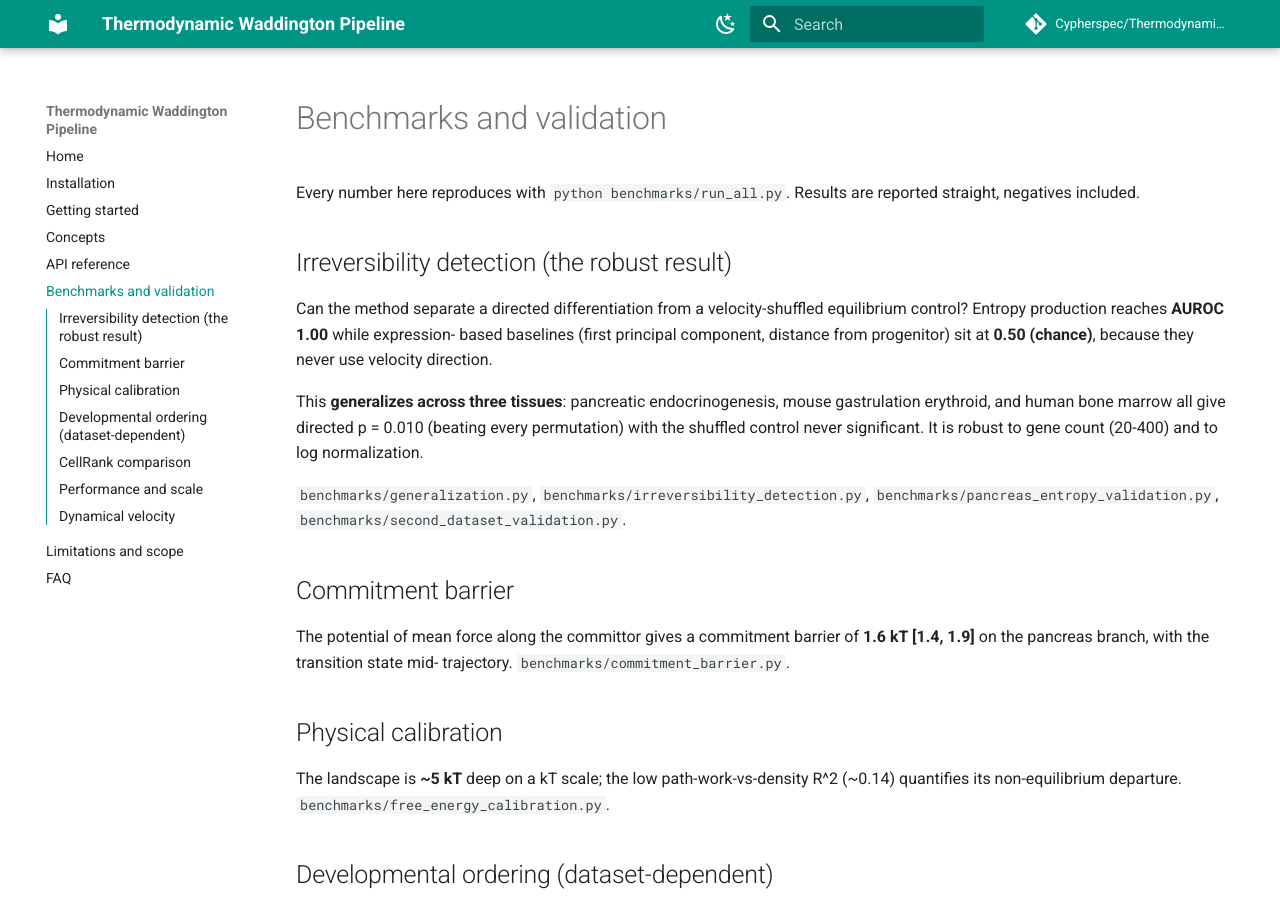
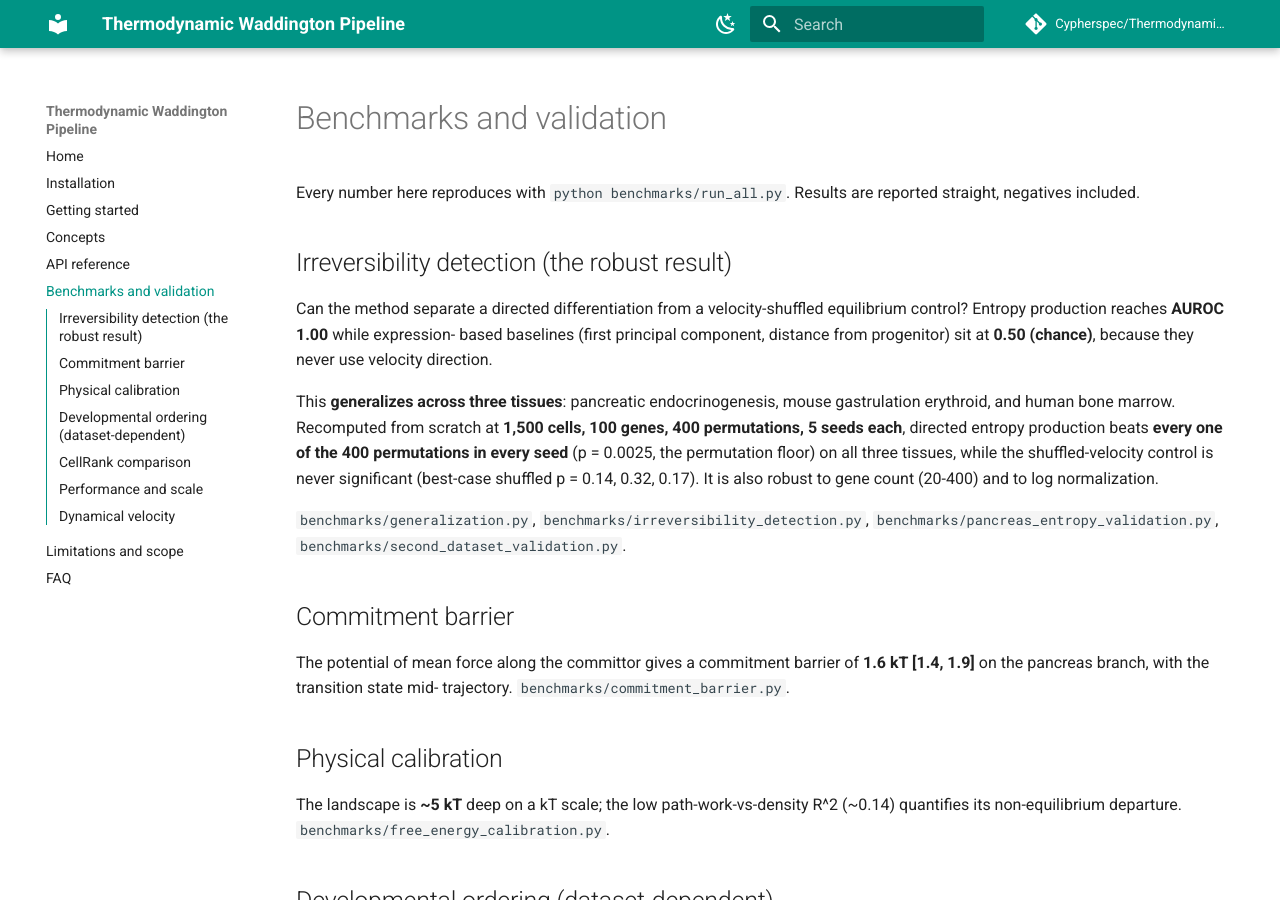
Before and after one commit to Cypherspec/Thermodynamic-Waddington-Pipeline, an MkDocs documentation site: the page built from docs/benchmarks.md, in a window 1280 px wide and 900 px high. Built offline with MkDocs 1.6.1 and Material for MkDocs 9.7.7, drawn with Linux system fonts in a browser that asks for light colours; comment, search, counter and statistics services are not loaded.

Commit message:
Docs: cite recomputed irreversibility result (p=0.0025 across 3 tissues)
README, benchmarks doc, and changelog now quote the recomputed generalization
(1500 cells, 400 permutations, 5 seeds, worst-case directed p=0.0025) instead of
the old 100-permutation p=0.010.

```diff
--- a/docs/benchmarks.md
+++ b/docs/benchmarks.md
@@ -11,9 +11,12 @@ based baselines (first principal component, distance from progenitor) sit at
 **0.50 (chance)**, because they never use velocity direction.
 
 This **generalizes across three tissues**: pancreatic endocrinogenesis,
-mouse gastrulation erythroid, and human bone marrow all give directed p = 0.010
-(beating every permutation) with the shuffled control never significant. It is
-robust to gene count (20-400) and to log normalization.
+mouse gastrulation erythroid, and human bone marrow. Recomputed from scratch at
+**1,500 cells, 100 genes, 400 permutations, 5 seeds each**, directed entropy
+production beats **every one of the 400 permutations in every seed** (p = 0.0025,
+the permutation floor) on all three tissues, while the shuffled-velocity control
+is never significant (best-case shuffled p = 0.14, 0.32, 0.17). It is also robust
+to gene count (20-400) and to log normalization.
 
 `benchmarks/generalization.py`, `benchmarks/irreversibility_detection.py`,
 `benchmarks/pancreas_entropy_validation.py`, `benchmarks/second_dataset_validation.py`.
```
Also changed, not shown: CHANGELOG.md (+6 -2 lines), README.md (+5 -3 lines).
